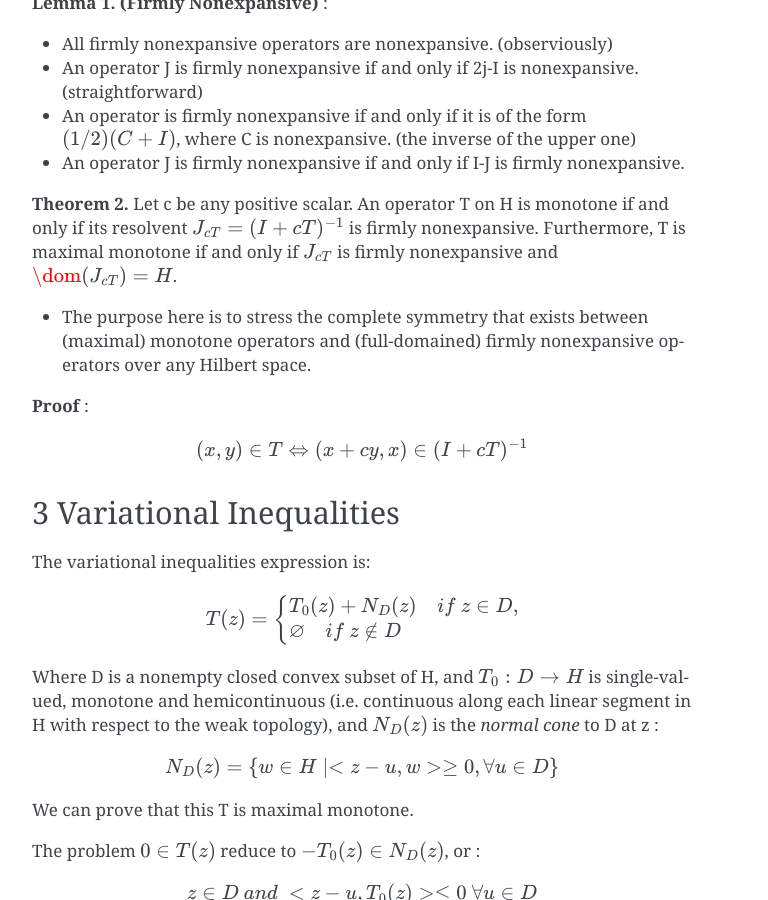
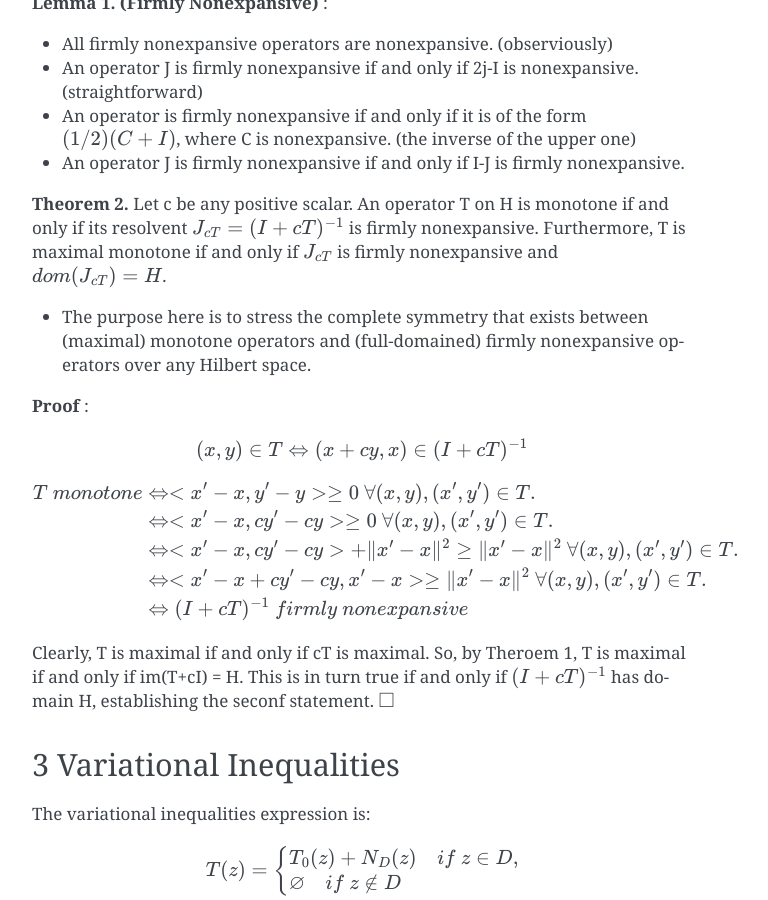
Before and after one commit to gggliuye/cvx_learning, a Sphinx documentation site: the page built from docs/ProximalAlgorithms/Monotone.rst, in a window 1280 px wide and 900 px high, scrolled down 2468 px. Shown: the whole window, without its empty margins (388-1156 px from the left). Built offline with Sphinx 7.4.7, drawn with Linux system fonts in a browser that asks for light colours; some of the changed text lies outside the part shown.

Commit message:
Update Monotone.rst

```diff
--- a/docs/ProximalAlgorithms/Monotone.rst
+++ b/docs/ProximalAlgorithms/Monotone.rst
@@ -55,8 +55,8 @@ As a result, we have:
 
 * Operator : T.
 * Overload the notataion of T and its graph : :math:`T = \{ (x,y) \mid y \in T(x) \}`
-* :math:`\dom T  = \{ x\in H \mid \exists y\in H : (x,y) \in T \}`
-* Range or Image of T : :math:`\im T = \{ y\in H \mid \exists x\in H:(x,y)\in T \}`
+* :math:`dom T  = \{ x\in H \mid \exists y\in H : (x,y) \in T \}`
+* Range or Image of T : :math:`im T = \{ y\in H \mid \exists x\in H:(x,y)\in T \}`
 * :math:`A+B = \{ (x, y+z) \mid (x,y)\in A, (x,z) \in B  \}`
 * Identity operator I : :math:`\{ (x,x) \mid x in H \}`
 
@@ -112,7 +112,7 @@ bounds for every chain (that is, every totally ordered subset) necessarily conta
 * An operator J is firmly nonexpansive if and only if I-J is firmly nonexpansive.
 
 **Theorem 2.** Let c be any positive scalar. An operator T on H is monotone if and only if its resolvent :math:`J_{cT} = (I+ cT)^{-1}` is
-firmly nonexpansive. Furthermore, T is maximal monotone if and only if :math:`J_{cT}` is firmly nonexpansive and :math:`\dom (J_{cT}) = H`.
+firmly nonexpansive. Furthermore, T is maximal monotone if and only if :math:`J_{cT}` is firmly nonexpansive and :math:`dom (J_{cT}) = H`.
 
 * The purpose here is to stress the complete symmetry that exists between (maximal) monotone operators and (full-domained) firmly nonexpansive operators over any Hilbert space.
 
@@ -120,6 +120,18 @@ firmly nonexpansive. Furthermore, T is maximal monotone if and only if :math:`J_
 
 .. math::
   (x,y) \in T \Leftrightarrow (x+cy, x)\in (I+cT)^{-1}
+
+.. math::
+  \begin{align*}
+  T \ monotone &\Leftrightarrow <x'-x, y'-y> \ge 0 \ \forall (x,y),(x',y')\in T. \\
+  & \Leftrightarrow <x'-x, cy'-cy> \ge 0 \ \forall (x,y),(x',y')\in T. \\
+  & \Leftrightarrow <x'-x, cy'-cy> + \|x'-x\|^{2} \ge \|x'-x\|^{2} \ \forall (x,y),(x',y')\in T. \\
+  & \Leftrightarrow <x'-x +cy'-cy, x'-x> \ge \|x'-x\|^{2} \ \forall (x,y),(x',y')\in T. \\
+  & \Leftrightarrow (I+cT)^{-1} \ firmly\ nonexpansive
+  \end{align*}
+
+Clearly, T is maximal if and only if cT is maximal. So, by Theroem 1, T is maximal if and only if im(T+cI) = H. This is in turn true
+if and only if :math:`(I+cT)^{-1}` has domain H, establishing the seconf statement. :math:`\square`
 
 
 3 Variational Inequalities
```
